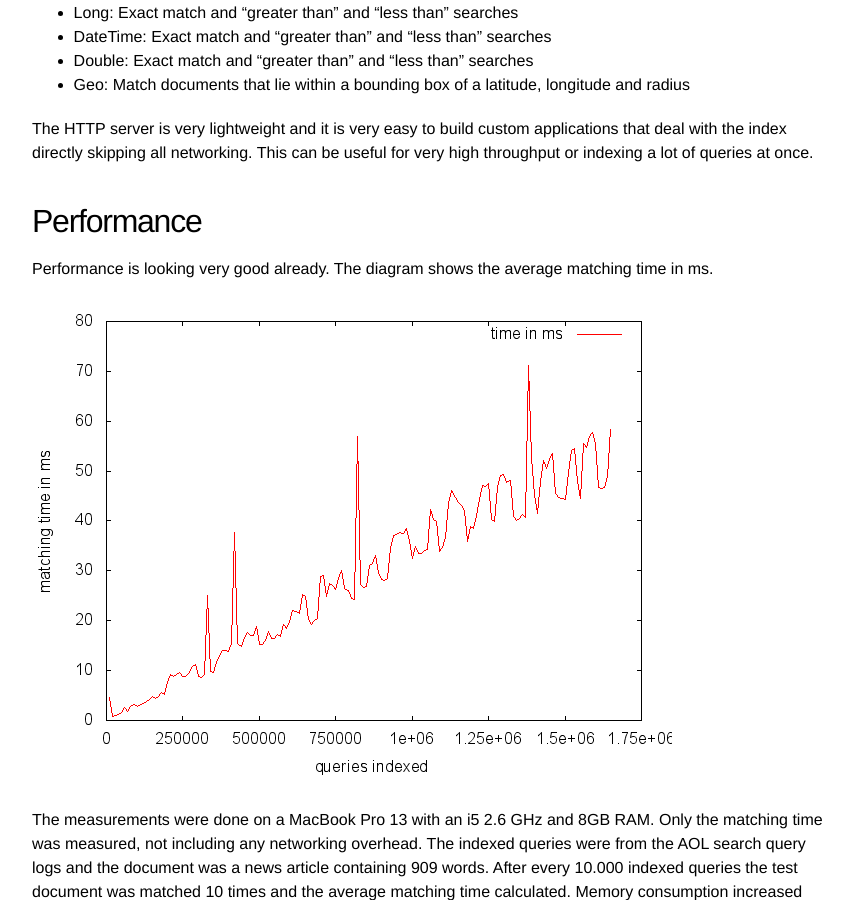
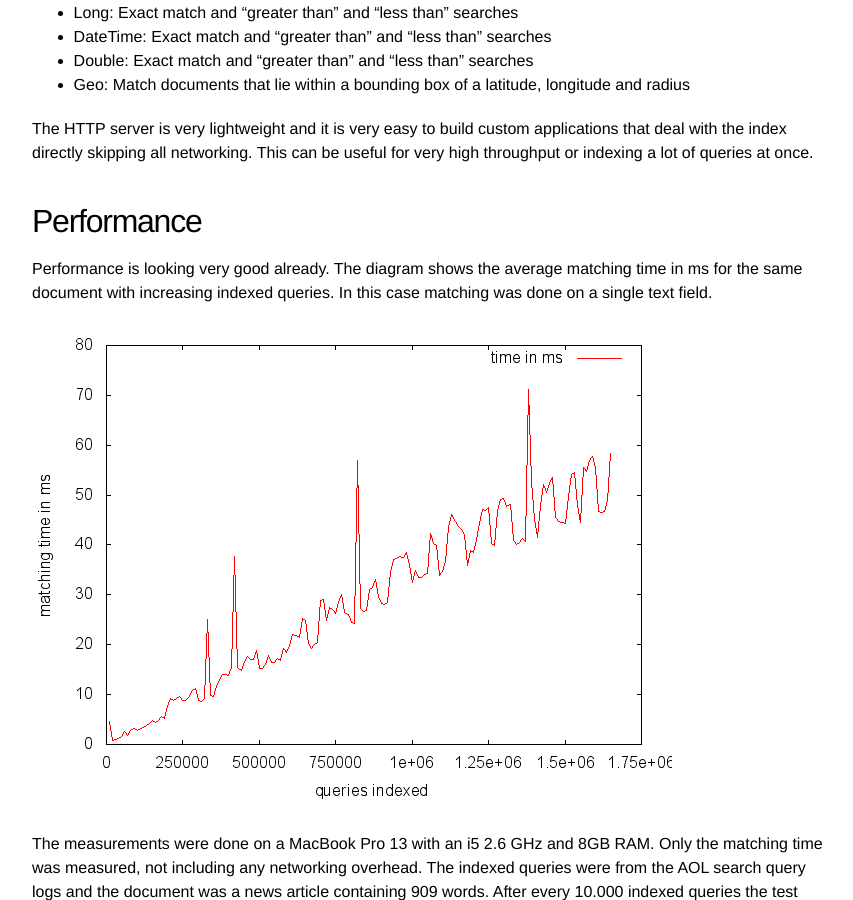
Before and after one commit to dbasedow/prospecter, a Jekyll site: the page built from index.md, in a window 1280 px wide and 900 px high, scrolled down 1059 px. Shown: the whole window, without its empty margins (208-1061 px from the left). Built offline with Jekyll 4.4.1, drawn with Linux system fonts in a browser that asks for light colours.

Commit message:
write more documentation

```diff
--- a/index.md
+++ b/index.md
@@ -54,7 +54,8 @@ skipping all networking. This can be useful for very high throughput or indexing
 
 Performance
 -----------
-Performance is looking very good already. The diagram shows the average matching time in ms.
+Performance is looking very good already. The diagram shows the average matching time in ms for the same document with
+increasing indexed queries. In this case matching was done on a single text field.
 
 ![full-text matching performance]({{ '/images/avg-match-time.png' | prepend: site.baseurl }})
 
```
